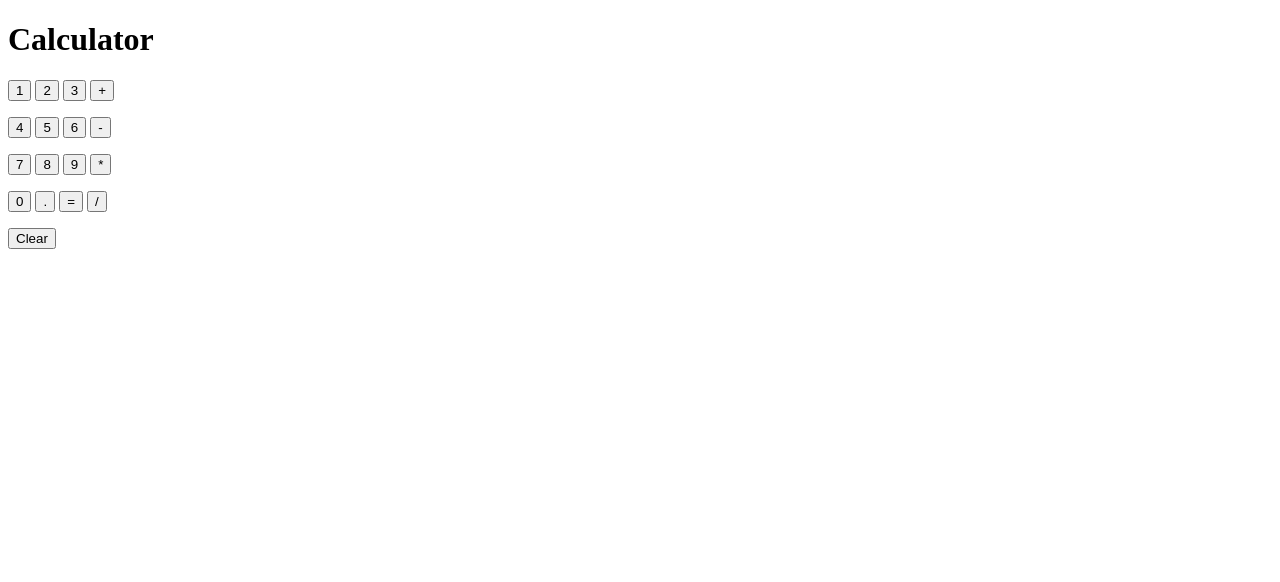
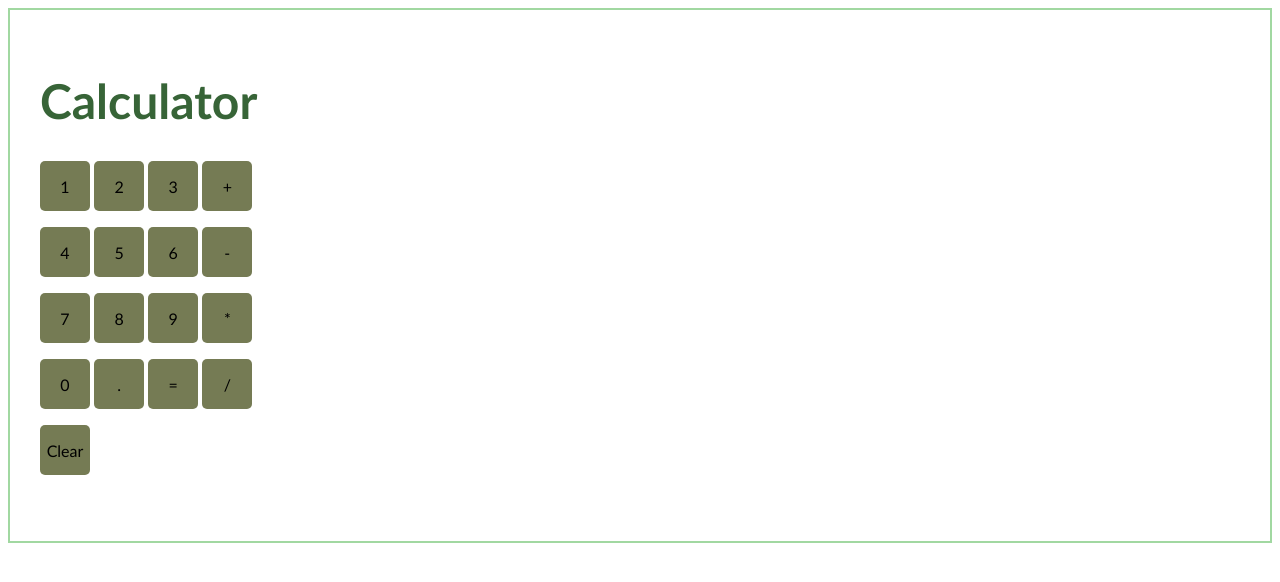
Before and after one commit to Aishi-Jain/Calculator, a plain HTML site: page index.html in a window 1280 px wide. Drawn offline with Linux system fonts and the light colour scheme.

Commit message:
styling the calculator with simple css

```diff
--- a/index.html
+++ b/index.html
@@ -8,6 +8,8 @@
 </head>
 <body>
     <h1>Calculator</h1>
+
+    <div class="container">
 
         <p>
             <button onclick="
@@ -99,6 +101,7 @@
                 console.log('Cleared.');
             ">Clear</button>
         </p>
+    </div>
 
     <script src="script.js"></script>
 </body>
--- a/styles.css
+++ b/styles.css
@@ -0,0 +1,31 @@
+* {
+    font-family:'Gill Sans', 'Gill Sans MT', Calibri, 'Trebuchet MS', sans-serif;
+}
+
+body {
+    border: 2px solid rgb(161, 216, 161);
+    padding: 30px;
+}
+
+h1 {
+    color: rgb(55, 100, 55);
+    font-size: 3rem;
+}
+
+.container {
+    padding-bottom: 20px;
+}
+
+button {
+    height: 50px;
+    width: 50px;
+    font-size: 1rem;
+    border-radius: 10%;
+    border: none;
+    color: black;
+    background-color: rgba(77, 85, 34, 0.774);
+}
+
+button:hover {
+    cursor: pointer;
+}
```
Lines whose indentation alone changed are shown as unchanged.
